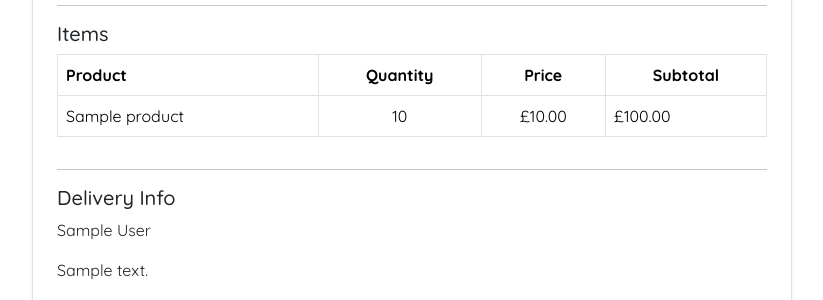
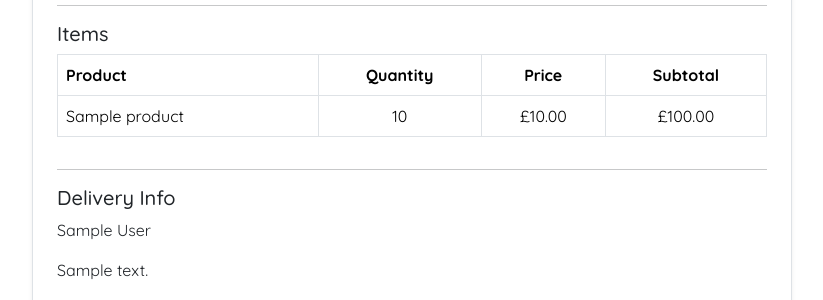
Before and after one commit to Cleg83/sew_crafty_project, a Django app: page /checkout/success/000 in a window 1280 px wide. Shown: the part 540-840 px from the top of the page, without its empty margins (228-1051 px from the left). Run offline with Django 5.2, Linux system fonts and the light colour scheme; tables that the repository leaves empty hold one stand-in row (values such as "Sample post"); some libraries are stand-ins or nearby versions.

Commit message:
Fix lineitems issue, again

```diff
--- a/checkout/templates/checkout/success.html
+++ b/checkout/templates/checkout/success.html
@@ -53,7 +53,7 @@
                                 <td>{{ item.shop_item.name }}</td>
                                 <td class="text-center">{{ item.quantity }}</td>
                                 <td class="text-center">£{{ item.shop_item.price|floatformat:2 }}</td>
-                                <td>£{{ item.product_price|get_subtotal:item.quantity }}</td>
+                                <td class="text-center">£{{ item.shop_item.price|get_subtotal:item.quantity }}</td>
                             </tr>
                         {% endfor %}
                     </tbody>
```
